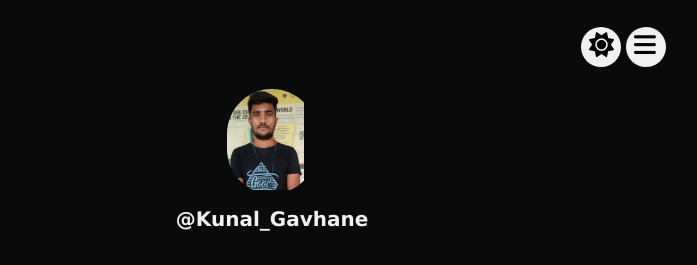
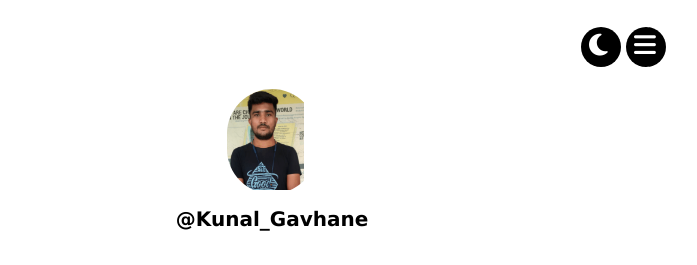
Before and after one commit to Kgkunal/LinkPort, a plain HTML site: page index.html in a window 1280 px wide. Both pictures are taken after a click on the element 969 px from the left and 47 px from the top of the page. Shown: the top 265 px of the page, without its empty margins (368-1065 px from the left). Drawn offline with Linux system fonts and the light colour scheme.

Commit message:
dark mode functionality added

```diff
--- a/index.html
+++ b/index.html
@@ -12,9 +12,10 @@
     <header>
 
         <div class="dark-mode-btn" id="dark-mode-btn">
-            <i class="fa-solid fa-sun"></i>
+            <i class="fa-solid fa-sun" id="mode-icon" ></i>
           </div>
-        <div class="share-button">  <i class="fa-solid fa-bars"></i></div>
+        <div class="share-button" id="menuebtn">
+             <i class="fa-solid fa-bars" id="mIcon"></i></div>
     </header>
     <div class="container">
         <div class="image-container">
@@ -23,7 +24,7 @@
         </div>
 
 
-        <h1>@Kunal_Gavhane</h1>
+        <h1 id="profile-name">@Kunal_Gavhane</h1>
 
 
         <a class="tile" href="https://www.linkedin.com/in/kunal-gavhane-profile/" target="_blank">
--- a/script.js
+++ b/script.js
@@ -1,7 +1,29 @@
 const darkmodebtn = document.getElementById('dark-mode-btn');
+const body = document.querySelector('body');
+const modeIcon = document.getElementById('mode-icon');
 
 darkmodebtn.addEventListener("click", function(){
-    console.log("btn is clicked")
-    darkmodebtn.classList.add('fa-moon');
-    darkmodebtn.classList.remove('fa-sun');
-})
+    console.log("mode btn is clicked");
+
+    modeIcon.classList.add('fa-moon');
+    modeIcon.classList.remove('fa-sun');
+    changeMode();
+
+});
+
+// function to change color according to mode
+
+const modebtn = document.querySelector('.dark-mode-btn');
+const menuebtn = document.querySelector('.share-button');
+const menueIcon = document.getElementById('mIcon');
+const pName = document.getElementById('profile-name');
+function changeMode(){
+    body.style.backgroundColor= "white";
+    modebtn.style.backgroundColor = "black";
+    menuebtn.style.backgroundColor = "black";
+    modeIcon.style.color= "white";
+    menueIcon.style.color= "white";
+    pName.style.color = "black";
+
+
+}
```
